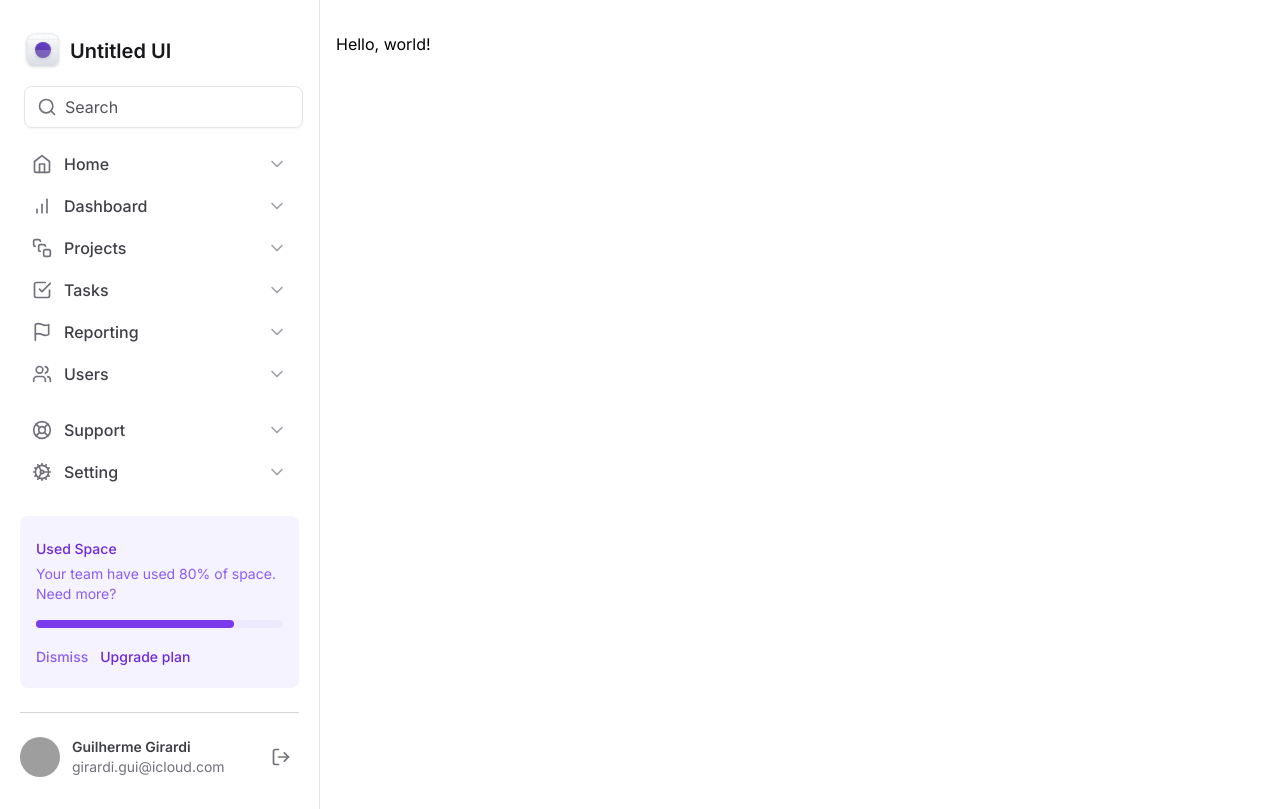
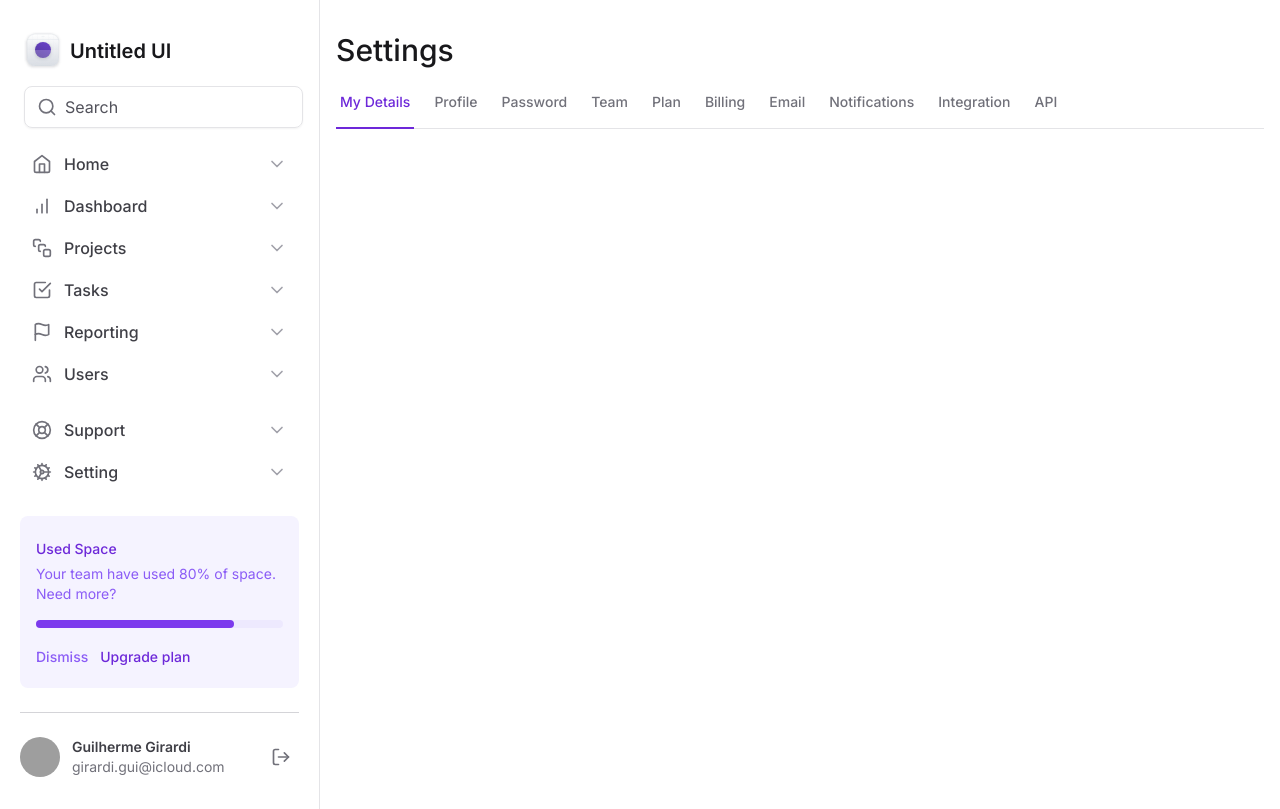
Before and after one commit to euguilhermegirardi/dashboard-tailwindcss, a Next.js app: page / in a window 1280 px wide. Built offline with nearby package versions, Linux system fonts and the light colour scheme; grey boxes are pictures that could not be loaded.

Commit message:
create tabs

```diff
--- a/package.json
+++ b/package.json
@@ -9,6 +9,8 @@
     "lint": "next lint"
   },
   "dependencies": {
+    "@radix-ui/react-tabs": "^1.0.4",
+    "framer-motion": "^10.16.5",
     "next": "14.0.3",
     "react": "^18",
     "react-dom": "^18"
--- /dev/null
+++ b/src/app/components/SettingsTabs/TabItem.tsx
@@ -0,0 +1,28 @@
+'use client'
+
+import * as Tabs from '@radix-ui/react-tabs'
+import { motion } from 'framer-motion'
+
+type TabItemProps = {
+  value: string
+  title: string
+  isSelected?: boolean
+}
+
+export function TabItem({ value, title, isSelected = false }: TabItemProps) {
+  return (
+    <Tabs.Trigger
+      value={value}
+      className="relative px-1 pb-4 text-sm font-medium text-zinc-500 hover:text-violet-700 data-[state=active]:text-violet-700"
+    >
+      <span className="">{title}</span>
+
+      {isSelected ? (
+        <motion.div
+          layoutId="active-tab"
+          className="absolute -bottom-px left-0 right-0 h-0.5 bg-violet-700"
+        />
+      ) : null}
+    </Tabs.Trigger>
+  )
+}
--- /dev/null
+++ b/src/app/components/SettingsTabs/index.tsx
@@ -0,0 +1,58 @@
+'use client'
+
+import * as Tabs from '@radix-ui/react-tabs'
+import { TabItem } from './TabItem'
+import { useState } from 'react'
+
+export function SettingsTabs() {
+  const [currentTab, setCurrentTab] = useState('tab1')
+
+  return (
+    <Tabs.Root value={currentTab} onValueChange={setCurrentTab}>
+      <Tabs.List className="mt-6 flex w-full items-center gap-4 border-b border-zinc-200">
+        <TabItem
+          value="tab1"
+          title="My Details"
+          isSelected={currentTab === 'tab1'}
+        />
+        <TabItem
+          value="tab2"
+          title="Profile"
+          isSelected={currentTab === 'tab2'}
+        />
+        <TabItem
+          value="tab3"
+          title="Password"
+          isSelected={currentTab === 'tab3'}
+        />
+        <TabItem value="tab4" title="Team" isSelected={currentTab === 'tab4'} />
+        <TabItem value="tab5" title="Plan" isSelected={currentTab === 'tab5'} />
+        <TabItem
+          value="tab6"
+          title="Billing"
+          isSelected={currentTab === 'tab6'}
+        />
+        <TabItem
+          value="tab7"
+          title="Email"
+          isSelected={currentTab === 'tab7'}
+        />
+        <TabItem
+          value="tab8"
+          title="Notifications"
+          isSelected={currentTab === 'tab8'}
+        />
+        <TabItem
+          value="tab9"
+          title="Integration"
+          isSelected={currentTab === 'tab9'}
+        />
+        <TabItem
+          value="tab10"
+          title="API"
+          isSelected={currentTab === 'tab10'}
+        />
+      </Tabs.List>
+    </Tabs.Root>
+  )
+}
--- a/src/app/layout.tsx
+++ b/src/app/layout.tsx
@@ -16,7 +16,7 @@
   children: React.ReactNode
 }>) {
   return (
-    <html lang="en">
+    <html lang="en" className="antialiased">
       <body className={inter.className}>
         <div className="grid min-h-screen grid-cols-app">
           <Sidebar />
--- a/src/app/page.tsx
+++ b/src/app/page.tsx
@@ -1,3 +1,11 @@
+import { SettingsTabs } from './components/SettingsTabs'
+
 export default function Home() {
-  return <h1>Hello, world!</h1>
+  return (
+    <>
+      <h1 className="text-3xl font-medium text-zinc-900 ">Settings</h1>
+
+      <SettingsTabs />
+    </>
+  )
 }
```
Also changed, not shown: 1 other file (tests, documents, lock files or other folders).
